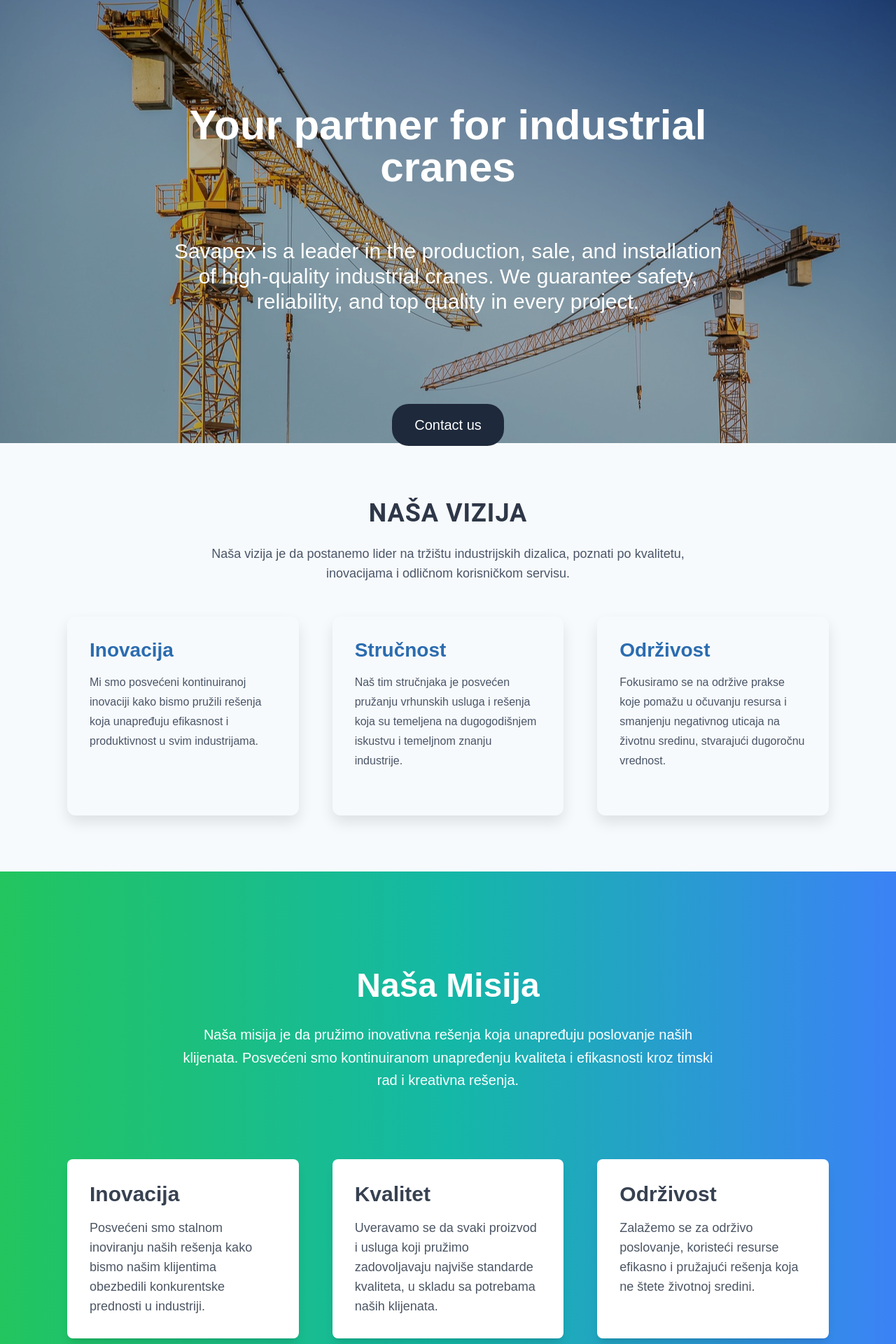
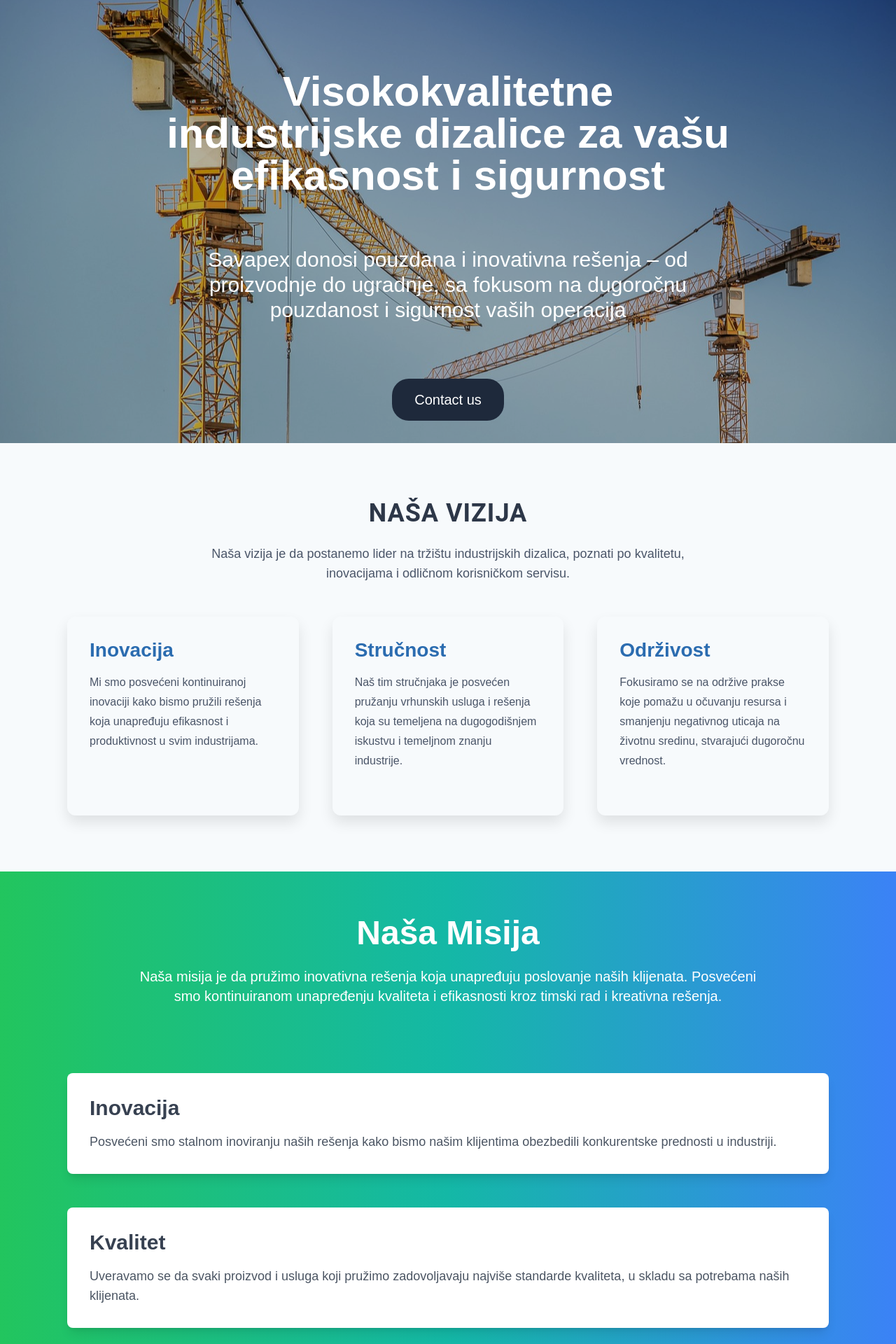
Before and after one commit to BaneVredniMrav/savapex, a Vue app: page / in a window 1280 px wide. Shown: the part 180-2100 px from the top of the page at 70% size. Built offline with nearby package versions, Linux system fonts and the light colour scheme.

Commit message:
mission and vission

```diff
--- a/src/components/AnimatedText.vue
+++ b/src/components/AnimatedText.vue
@@ -85,7 +85,7 @@ watch([titleRef, textRef], () => {
 </script>
 
 <template>
-    <div class="max-w-4xl mx-auto px-4 py-12 text-center z-10">
+    <div class="max-w-6xl mx-auto text-center z-10">
         <!-- Naslov sa animacijom -->
         <h1
             ref="titleRef"
--- a/src/components/Footer.vue
+++ b/src/components/Footer.vue
@@ -26,10 +26,13 @@
               <RouterLink to="/about-us" class="hover:underline">O nama</RouterLink>
             </li>
             <li>
+              <RouterLink to="/products" class="hover:underline">Proizvodi</RouterLink>
+            </li>
+            <li>
               <RouterLink to="/services" class="hover:underline">Usluge</RouterLink>
             </li>
             <li>
-              <RouterLink to="/products" class="hover:underline">Proizvodi</RouterLink>
+              <RouterLink to="/service-and-support" class="hover:underline">Servis i Podrška</RouterLink>
             </li>
             <li>
               <RouterLink to="/contact-us" class="hover:underline">Kontakt</RouterLink>
--- a/src/components/Hero.vue
+++ b/src/components/Hero.vue
@@ -29,8 +29,8 @@ onMounted(() => {
     <div class="max-w-4xl mx-auto px-4 py-12 text-center relative z-10">
       <!-- Title with animation -->
       <AnimatedText
-        title="Your partner for industrial cranes"
-        subtitle="Savapex is a leader in the production, sale, and installation of high-quality industrial cranes. We guarantee safety, reliability, and top quality in every project."
+        title="Visokokvalitetne industrijske dizalice za vašu efikasnost i sigurnost"
+        subtitle="Savapex donosi pouzdana i inovativna rešenja – od proizvodnje do ugradnje, sa fokusom na dugoročnu pouzdanost i sigurnost vaših operacija"
         text-color="white"
       />
       <!-- Button with click animation -->
--- a/src/components/Our-mission.vue
+++ b/src/components/Our-mission.vue
@@ -1,85 +1,84 @@
 <script setup>
 import { onMounted } from 'vue';
 
-// Funkcija koja osmatra kad elementi postanu vidljivi
+// Funkcija za osmatranje vidljivosti elemenata
 const observeVisibility = () => {
   const options = {
     root: null, // Koristi viewport kao root
-    threshold: 0.1, // Kada je 10% elementa u prikazu
+    threshold: 0.30, // Kada je 30% elementa u prikazu
   };
 
-  const observer = new IntersectionObserver((entries) => {
-    entries.forEach(entry => {
+  const observer = new IntersectionObserver((entries, observer) => {
+    entries.forEach((entry) => {
       if (entry.isIntersecting) {
         entry.target.classList.add('visible'); // Dodajemo klasu kad je element vidljiv
-      } else {
-        entry.target.classList.remove('visible'); // Uklanjamo klasu kad element nije vidljiv
+        observer.unobserve(entry.target); // Prestanemo da posmatramo element nakon što je animacija primenjena
       }
     });
   }, options);
 
-  // Ciljamo sve elemente koje želimo da pratimo
+  // Ciljamo sve elemente koji imaju animacije
   const elements = document.querySelectorAll('.animate-on-scroll');
-  elements.forEach(element => {
+  elements.forEach((element) => {
     observer.observe(element);
   });
 };
 
-// Osiguravamo da pokrenemo funkciju kada komponenta bude montirana
+// Pokrećemo osmatranje kada se komponenta montira
 onMounted(() => {
   observeVisibility();
 });
 </script>
 
-
 <template>
-    <section class="bg-gradient-to-r from-green-500 via-teal-500 to-blue-500 py-24 px-6 md:px-12 lg:px-24 min-h-screen flex flex-col justify-center">
-      <!-- Title and Description -->
-      <div class="text-center text-white max-w-3xl mx-auto mb-16">
-        <h2 class="text-5xl font-bold mb-6 leading-tight animate-on-scroll">Naša Misija</h2>
-        <p class="text-xl mb-8 leading-relaxed animate-on-scroll">
+  <section class="bg-gradient-to-r from-green-500 via-teal-500 to-blue-500 py-16 px-6 sm:px-12 lg:px-24 min-h-screen flex flex-col justify-center">
+    <!-- Naslov i opis -->
+    <div class="text-center text-white max-w-4xl mx-auto mb-12 sm:mb-16">
+      <h2 class="text-4xl sm:text-5xl font-bold mb-6 leading-tight animate-on-scroll slide-in-left">
+        Naša Misija
+      </h2>
+      <p class="text-lg sm:text-xl mb-8 leading-relaxed animate-on-scroll slide-in-right">
         Naša misija je da pružimo inovativna rešenja koja unapređuju poslovanje naših
         klijenata. Posvećeni smo kontinuiranom unapređenju kvaliteta i efikasnosti kroz
         timski rad i kreativna rešenja.
       </p>
     </div>
 
-      <!-- Grid Section with Animations -->
-      <div class="grid grid-cols-1 sm:grid-cols-2 lg:grid-cols-3 gap-12">
-        <div class="animate-on-scroll bg-white p-8 rounded-lg shadow-lg transform transition duration-300 hover:scale-105 hover:shadow-2xl hover:shadow-teal-500/50">
-          <h3 class="text-3xl font-semibold text-gray-700 mb-4">Inovacija</h3>
-          <p class="text-lg text-gray-600">
+    <!-- Sekcija sa gridom -->
+    <div class="grid grid-cols-1 gap-8 sm:gap-12">
+      <div class="animate-on-scroll slide-in-left bg-white p-8 rounded-lg shadow-lg transform transition duration-500 hover:scale-105 hover:shadow-2xl hover:shadow-teal-500/50">
+        <h3 class="text-2xl sm:text-3xl font-semibold text-gray-700 mb-4">Inovacija</h3>
+        <p class="text-base sm:text-lg text-gray-600">
           Posvećeni smo stalnom inoviranju naših rešenja kako bismo našim klijentima
           obezbedili konkurentske prednosti u industriji.
         </p>
       </div>
 
-        <div class="animate-on-scroll bg-white p-8 rounded-lg shadow-lg transform transition duration-300 hover:scale-105 hover:shadow-2xl hover:shadow-teal-500/50">
-          <h3 class="text-3xl font-semibold text-gray-700 mb-4">Kvalitet</h3>
-          <p class="text-lg text-gray-600">
+      <div class="animate-on-scroll slide-in-right bg-white p-8 rounded-lg shadow-lg transform transition duration-500 hover:scale-105 hover:shadow-2xl hover:shadow-teal-500/50">
+        <h3 class="text-2xl sm:text-3xl font-semibold text-gray-700 mb-4">Kvalitet</h3>
+        <p class="text-base sm:text-lg text-gray-600">
           Uveravamo se da svaki proizvod i usluga koji pružimo zadovoljavaju najviše
           standarde kvaliteta, u skladu sa potrebama naših klijenata.
         </p>
       </div>
 
-        <div class="animate-on-scroll bg-white p-8 rounded-lg shadow-lg transform transition duration-300 hover:scale-105 hover:shadow-2xl hover:shadow-teal-500/50">
-          <h3 class="text-3xl font-semibold text-gray-700 mb-4">Održivost</h3>
-          <p class="text-lg text-gray-600">
-            Zalažemo se za održivo poslovanje, koristeći resurse efikasno i pružajući
-            rešenja koja ne štete životnoj sredini.
+      <div class="animate-on-scroll slide-in-left bg-white p-8 rounded-lg shadow-lg transform transition duration-500 hover:scale-105 hover:shadow-2xl hover:shadow-teal-500/50">
+        <h3 class="text-2xl sm:text-3xl font-semibold text-gray-700 mb-4">Inovacija</h3>
+        <p class="text-base sm:text-lg text-gray-600">
+          Posvećeni smo stalnom inoviranju naših rešenja kako bismo našim klijentima
+          obezbedili konkurentske prednosti u industriji.
         </p>
       </div>
     </div>
   </section>
 </template>
 
-
 <style scoped>
 /* Svi elementi su sakriveni pri početnom renderovanju */
 .animate-on-scroll {
   opacity: 0;
-    transform: translateY(50px); /* Pomeranje sa dole */
-    transition: opacity 0.6s ease-out, transform 0.6s ease-out; /* Glatka animacija */
+  transform: translateY(50px); /* Pomeranje sa dole kao podrazumevano */
+  transition: opacity 1s ease-out, transform 1s ease-out; /* Glatka animacija */
 }
 
 /* Kada je element u prikazu, učini ga vidljivim */
@@ -87,4 +86,41 @@ onMounted(() => {
   opacity: 1;
   transform: translateY(0); /* Vraća element na originalnu poziciju */
 }
+
+/* Animacija za slide-in-left za web view */
+.slide-in-left {
+  transform: translateX(-500px); /* Pomeranje ulevo */
+}
+
+/* Animacija za slide-in-right za web view */
+.slide-in-right {
+  transform: translateX(500px); /* Pomeranje udesno */
+}
+
+/* Kada su elementi vidljivi, resetuj poziciju */
+.slide-in-left.visible,
+.slide-in-right.visible {
+  transform: translateX(0) translateY(0);
+}
+
+@media (max-width: 1024px) {
+  .slide-in-left {
+    transform: translateX(-250px); /* Pomeranje ulevo */
+  }
+
+  .slide-in-right {
+    transform: translateX(250px); /* Pomeranje udesno */
+  }
+}
+
+/* Za mobile view, koristi manji pomak */
+@media (max-width: 768px) {
+  .slide-in-left {
+    transform: translateX(-100px); /* Pomeranje ulevo */
+  }
+
+  .slide-in-right {
+    transform: translateX(100px); /* Pomeranje udesno */
+  }
+}
 </style>
```
Lines whose indentation alone changed are shown as unchanged.
